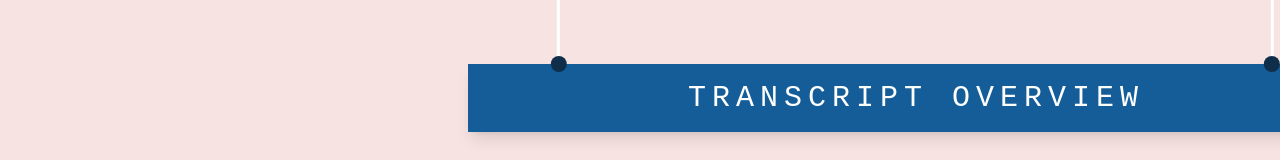
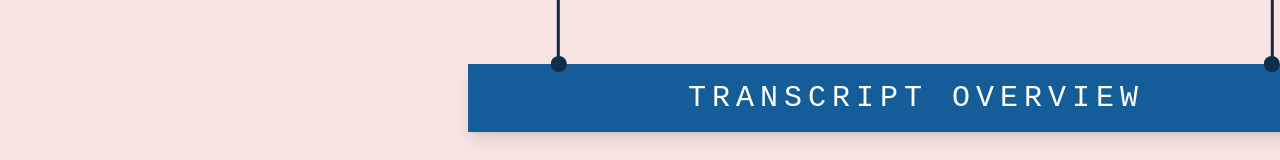
Before and after one commit to denniwang/IssueExpress, a Next.js app: page /protected/summary in a window 1280 px wide. Shown: the top 160 px of the page. Built offline with nearby package versions, Linux system fonts and the light colour scheme.

Commit message:
fix header color

```diff
--- a/app/protected/summary/page.tsx
+++ b/app/protected/summary/page.tsx
@@ -280,7 +280,7 @@ export default function SummaryPage() {
             <div className="fixed w-full max-w-4xl ml-2">
               <HangingHeader
                 title="TRANSCRIPT OVERVIEW         "
-                ropeColor="bg-white"
+                ropeColor="bg-[#10283F]"
                 circleColor="bg-[#0F2E4A]"
               />
             </div>
```
